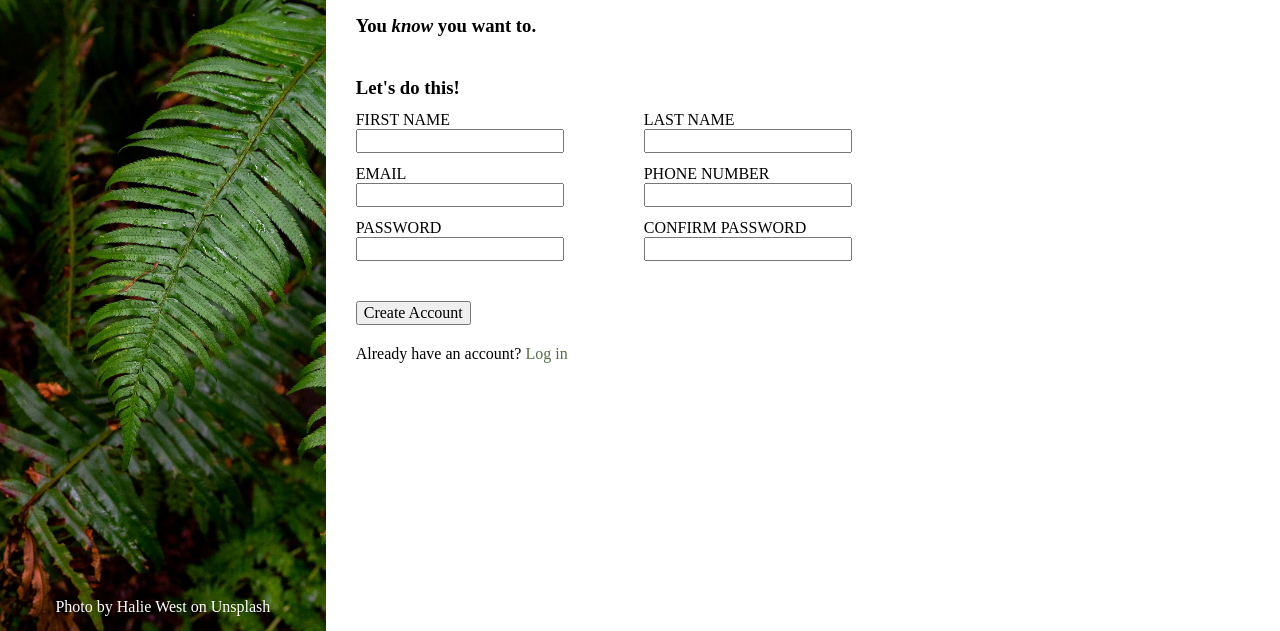
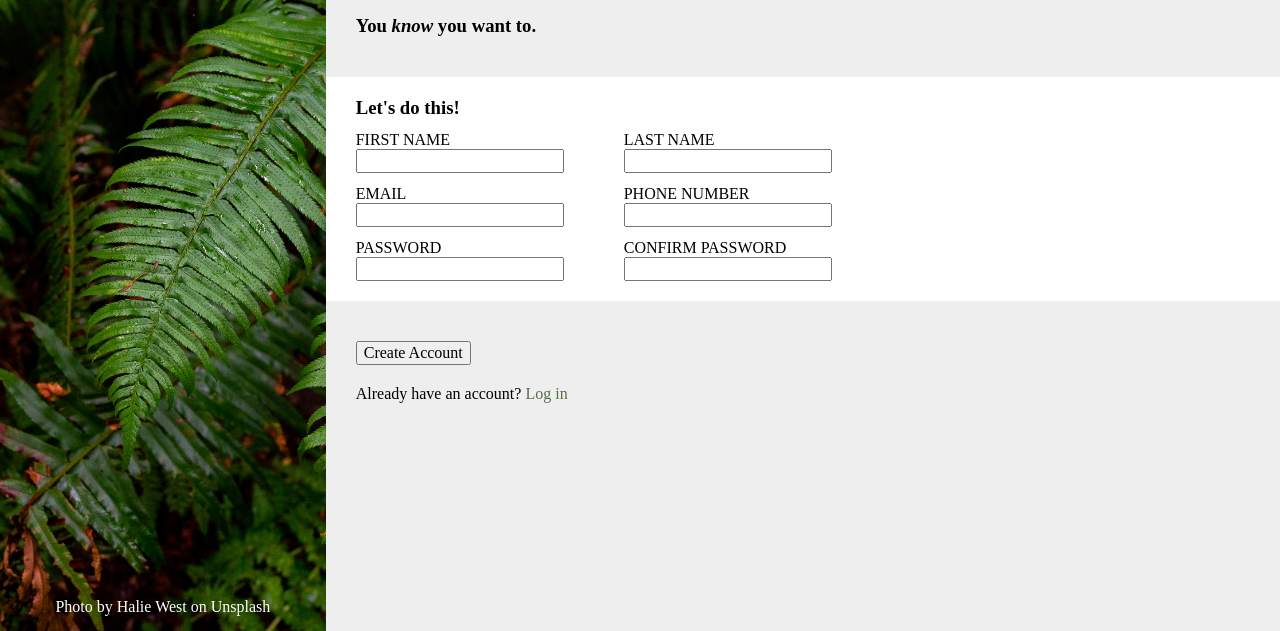
Before and after one commit to JustinB06/odin-sign-up-form, a plain HTML site: page index.html in a window 1280 px wide. Shown: the part 169-800 px from the top of the page. Drawn offline with Linux system fonts and the light colour scheme.

Commit message:
Add grey background and change padding/margin
Added a grey background to the "header",
button, and "footer" of the "main-section" of
the page.

Each section ("header", form, button, and
"footer") has an individual padding or margin
setting. This allows me to add a white background
in the "form-field" section that goes
"edge-to-edge" over the section.

```diff
--- a/styles.css
+++ b/styles.css
@@ -79,28 +79,51 @@ body {
 /* Main section start */
 /* ======================================= */
 #main-section {
-  padding: 100px 30px;
+  /* padding: 100px 30px; */
   width: 200px;
   flex: 6 1 auto;
+
+  background-color: rgb(238, 238, 238);
+}
+
+#main-section > #main-heading {
+  padding: 100px 30px 0px 30px;
 }
 
 #main-section > form > #form-field-section {
   margin: 40px 0px;
+  padding: 20px 30px;
+
+  background-color: white;
+
+  /* The form field section will become scrollable
+  when the form controls overflow. */
+  overflow: auto;
 }
 
 #main-section > form > #form-field-section > .form-row {
   display: flex;
-  gap: 80px;
+  /* flex: auto; */
+  justify-content: flex-start;
+
+  gap: 60px;
   margin-top: 12px;
 }
 
 #main-section > form > #form-field-section > .form-row .field-label-pair {
+  /* This will have the form labels appear above their
+  respective form control. */
   display: flex;
   flex-direction: column;
+  flex: 0 1 auto;
+}
+
+#main-section > form > button {
+  margin: 0px 30px;
 }
 
 #main-section > p {
-  margin-top: 20px;
+  margin: 20px 30px;
 }
 #main-section > p > span#log-in {
   color: #596d48;
```
